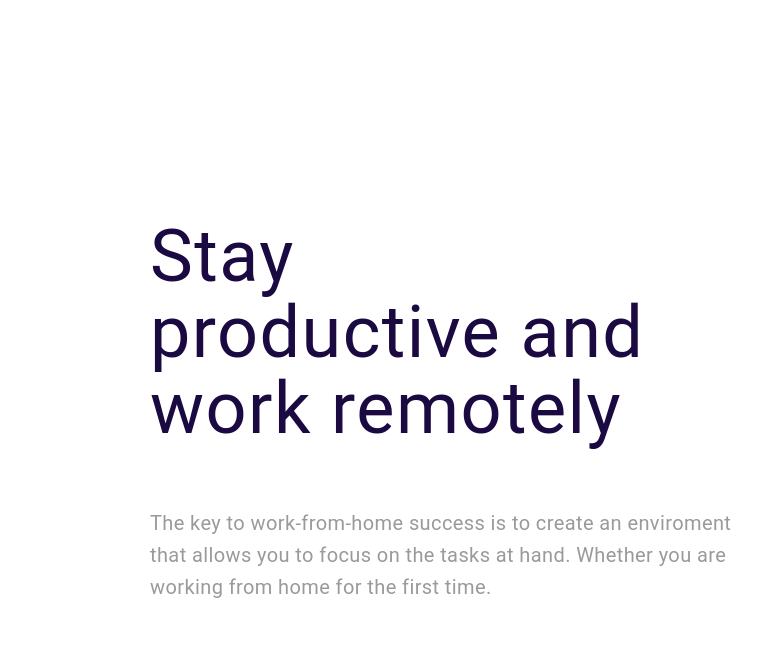
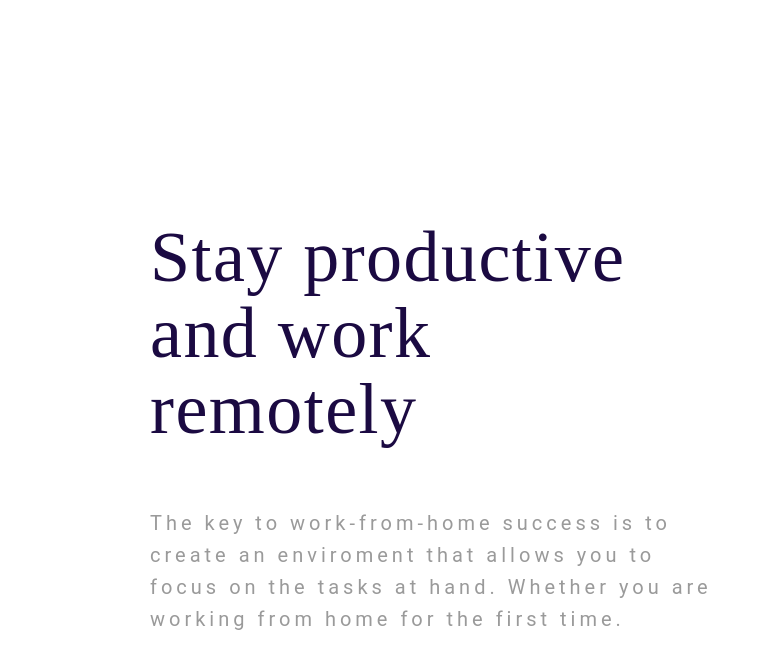
Before and after one commit to Schvea/V4, a plain HTML site: page index.html in a window 1280 px wide. Shown: the part 99-769 px from the top of the page, without its empty margins (58-819 px from the left). Drawn offline with Linux system fonts and the light colour scheme.

Commit message:
sista commit

```diff
--- a/styles/style.css
+++ b/styles/style.css
@@ -24,13 +24,12 @@ section {
     margin-top: 203px;
     margin-left: 200px;
     color: #1B0A42;
-    font-family: 'Roboto', sans-serif;
+    font-family: 'Ramaraja', serif;
     font-size: 72px;
     font-style: normal;
-    font-weight: 400;
+    font-weight: normal;
     line-height: 76px;
-    /* 105.556% */
-    letter-spacing: 1.44px;
+    letter-spacing: 0.02em;
 }
 
 .main-info {
@@ -43,10 +42,9 @@ section {
     ;
     font-size: 20px;
     font-style: normal;
-    font-weight: 400;
+    font-weight: normal;
     line-height: 32px;
-    /* 160% */
-    letter-spacing: 0.4px;
+    letter-spacing: 0.2em;
 }
 
 .main-btn {
```
